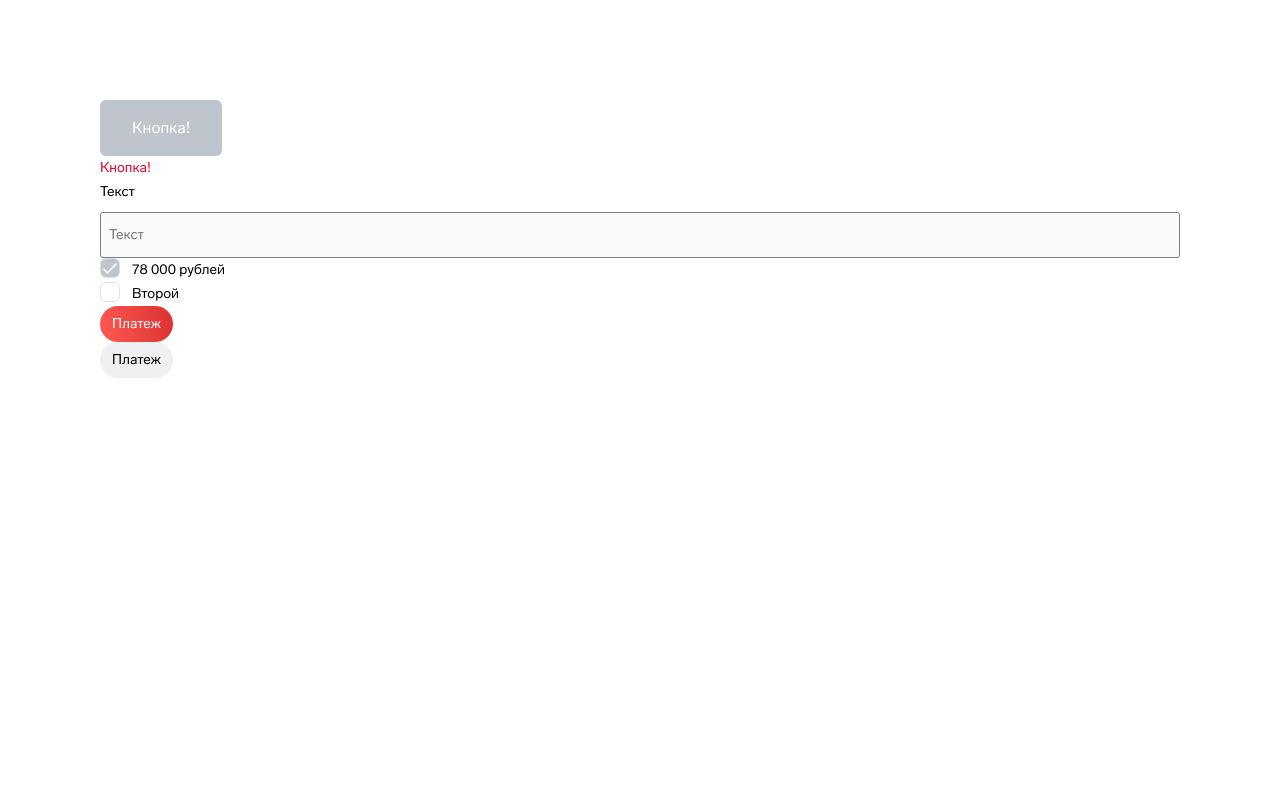
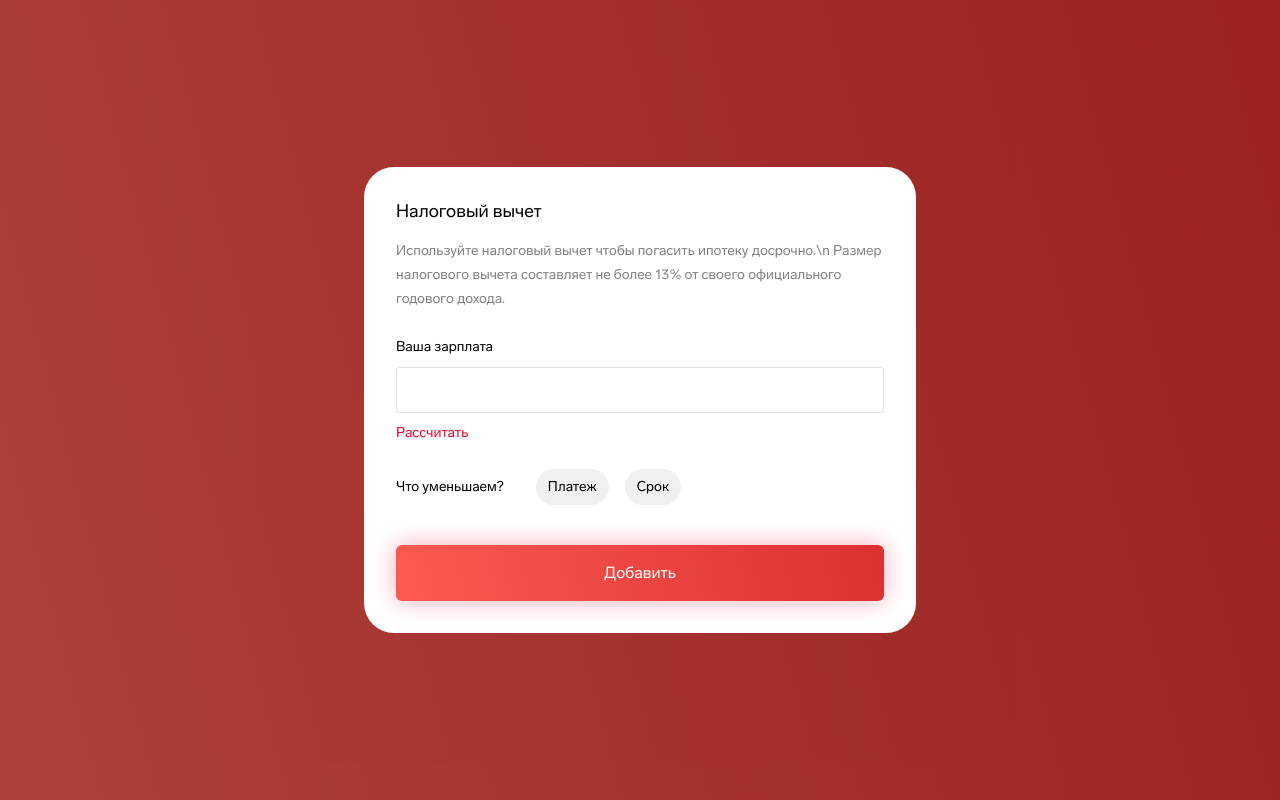
Before and after one commit to F4lkr4m/od-popup, a React (Create React App) app: page / in a window 1280 px wide. Built offline with nearby package versions, Linux system fonts and the light colour scheme.

Commit message:
Popup added

```diff
--- a/src/App.css
+++ b/src/App.css
@@ -1,9 +1,12 @@
 .App {
-  padding: 100px;
   display: flex;
-  flex-direction: column;
+  align-items: center;
+  justify-content: center;
+  flex-wrap: wrap;
 
-  /* background: tomato; */
+
+  height: 100vh;
+  background: linear-gradient(255.35deg, #DC3131 0.83%, rgba(255, 79, 79, 0) 108.93%), #FF5E56;
 }
 
 .App-logo {
--- a/src/App.tsx
+++ b/src/App.tsx
@@ -1,21 +1,13 @@
 import React from 'react';
 import './App.css';
 import Button from './Components/Button/Button';
-import Checkbox from './Components/Checkbox/Checkbox';
-import Input from './Components/Input/Input';
-import RadioButton from './Components/RadioButton/RadioButton';
-import TextButton from './Components/TextButton/TextButton';
+import Popup from './Components/Popup/Popup';
 
 function App() {
   return (
     <div className="App">
-      <Button label='Кнопка!' size={'l'} disabled={true} contrast={true} />
-      <TextButton label='Кнопка!' />
-      <Input type="text" label="Текст" disabled={true} placeholder="Текст" error="kek" />
-      <Checkbox label="78 000 рублей" disabled={true} />
-      <Checkbox label="Второй" />
-      <RadioButton id="1" label="Платеж" checked={true} />
-      <RadioButton id="2" label="Платеж" />
+      <Button label='Налоговый вычет' size={'l'} contrast={true} />
+      <Popup />
     </div>
   );
 }
--- a/src/Components/Button/Button.css
+++ b/src/Components/Button/Button.css
@@ -78,3 +78,8 @@
   box-shadow: none;
   border: none;
 }
+
+.button-stretched {
+  width: 100%;
+  justify-content: center;
+}
--- a/src/Components/Button/Button.tsx
+++ b/src/Components/Button/Button.tsx
@@ -3,9 +3,11 @@ import './Button.css';
 
 interface ButtonProps {
   label: string;
-  size?: 's' | 'l',
-  disabled?: boolean,
-  contrast?: boolean,
+  onClick?: () => void;
+  size?: 's' | 'l';
+  disabled?: boolean;
+  contrast?: boolean;
+  stretched?: boolean;
 }
 
 const Button = (props: ButtonProps) => {
@@ -13,8 +15,10 @@ const Button = (props: ButtonProps) => {
     <button
       className={
         `button
-         ${props.size ? 'button--size-' + props.size : ''}
-         ${props.contrast ? 'button-contrast' : ''}`}
+          ${props.size ? 'button--size-' + props.size : ''}
+          ${props.contrast ? 'button-contrast' : ''}
+          ${props.stretched ? 'button-stretched' : ''}`}
+      onClick={props.onClick}
       disabled={props.disabled}>
       {props.label}
     </button>
--- /dev/null
+++ b/src/Components/Popup/Popup.css
@@ -0,0 +1,56 @@
+.popup-wrapper {
+  position: fixed;
+  display: flex;
+
+  justify-content: center;
+  align-items: center;
+
+  top: 0;
+  left: 0;
+
+  width: 100vw;
+  height: 100vh;
+
+  background: rgba(0, 0, 0, 0.3);
+}
+
+.popup {
+  background: #FFFFFF;
+  border-radius: 30px;
+  width: 552px;
+
+  display: flex;
+  flex-direction: column;
+  box-sizing: border-box;
+
+  padding: 32px;
+}
+
+.popup__textbox {
+  display: flex;
+  flex-direction: column;
+  width: 100%;
+  row-gap: 16px;
+  margin-bottom: 24px;
+}
+
+.popup__inputbox {
+  display: flex;
+  flex-direction: column;
+  row-gap: 8px;
+  margin-bottom: 24px;
+}
+
+.popup__radiobox {
+  display: flex;
+  flex-direction: row;
+  align-items: center;
+  column-gap: 32px;
+  margin-bottom: 40px;
+}
+
+.popup__radiobutton-wrapper {
+  display: flex;
+  flex-direction: row;
+  column-gap: 16px;
+}
--- /dev/null
+++ b/src/Components/Popup/Popup.tsx
@@ -0,0 +1,38 @@
+import React from 'react';
+import Button from '../Button/Button';
+import Input from '../Input/Input';
+import RadioButton from '../RadioButton/RadioButton';
+import Text from '../Text/Text';
+import TextButton from '../TextButton/TextButton';
+import './Popup.css';
+
+interface PopupProps {
+
+}
+
+const Popup = (props: PopupProps) => {
+  return (
+    <div className="popup-wrapper">
+      <div className="popup">
+        <div className="popup__textbox">
+          <Text type="h1" text="Налоговый вычет" />
+          <Text type="h2" secondary={true} text="Используйте налоговый вычет чтобы погасить ипотеку досрочно.\n
+          Размер налогового вычета составляет не более 13% от своего официального годового дохода." />
+        </div>
+        <div className="popup__inputbox">
+          <Input label="Ваша зарплата" type="text" />
+          <TextButton label="Рассчитать" />
+        </div>
+        <div className="popup__radiobox">
+          <Text type="h2" text="Что уменьшаем?" />
+          <div className="popup__radiobutton-wrapper">
+            <RadioButton label="Платеж" />
+            <RadioButton label="Срок" />
+          </div>
+        </div>
+        <Button label="Добавить" stretched={true} />
+      </div>
+    </div>);
+}
+
+export default Popup;
```
